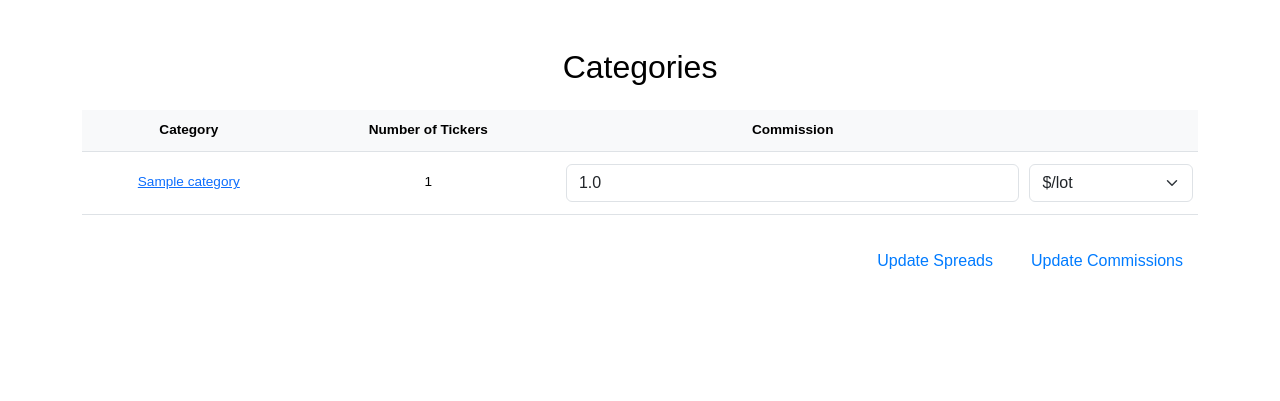
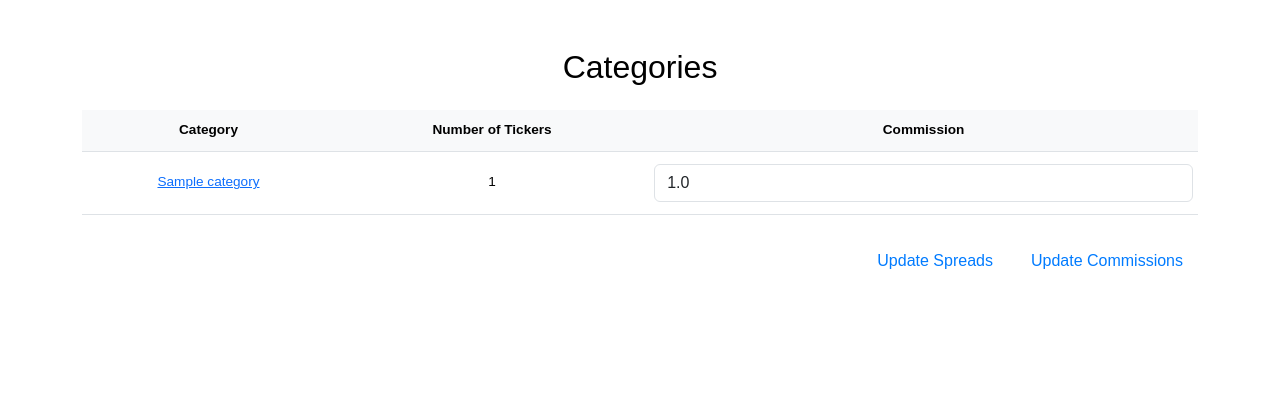
Before and after one commit to SaidJacobo/strategy_factory_core, a FastAPI app: page /categories/ in a window 1280 px wide. Shown: the part 61-462 px from the top of the page. Run offline with FastAPI, Linux system fonts and the light colour scheme; tables that the repository leaves empty hold one stand-in row (values such as "Sample post"); parts of the project's set-up code (start-up, migrations or seed data) failed here and were passed over; some libraries are stand-ins or nearby versions.

Commit message:
delete column in ticker categories table

```diff
--- a/app/templates/tickers/categories.html
+++ b/app/templates/tickers/categories.html
@@ -13,7 +13,6 @@
                     <th>Category</th>
                     <th>Number of Tickers</th>
                     <th>Commission</th>
-                    <th></th>
                 </tr>
             </thead>
             <tbody>
@@ -29,13 +28,6 @@
                             name="commission_{{ category.Id }}"
                             value="{{ category.Commission }}"
                             class="form-control commission-input">
-                    </td>
-                    <td>
-                        <select id="commission_type" name="commission_type" class="form-select">
-                            <option value="">$/lot</option>
-                            <option value="">$</option>
-                            <option value="">%</option>
-                        </select>
                     </td>
                 </tr>
                 {% endfor %}
```
